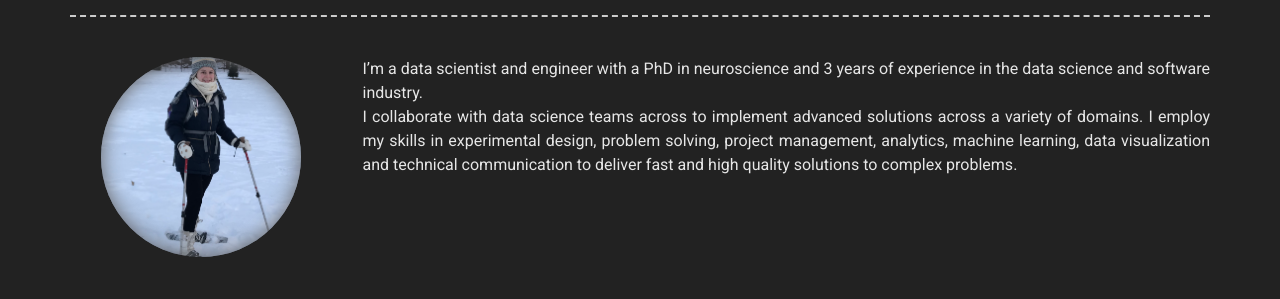
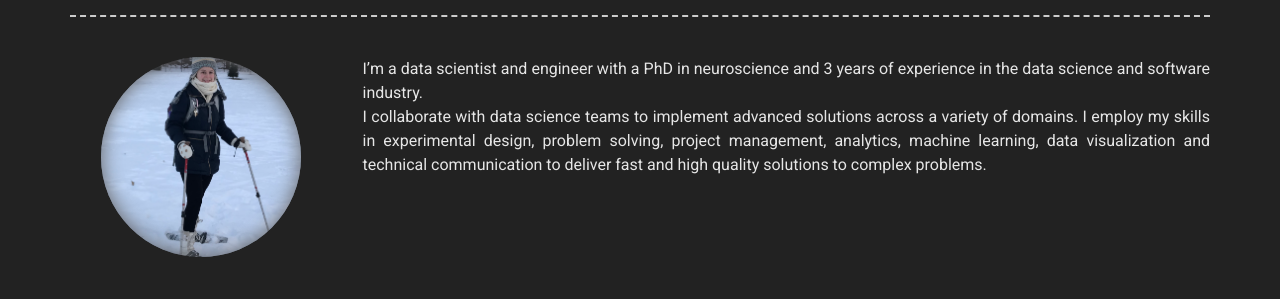
Before and after one commit to katieshakman/katieshakman.github.io, a Jekyll site: the page built from index.md, in a window 1280 px wide. Shown: the part 245-544 px from the top of the page. Built offline with Jekyll 4.4.1, drawn with Linux system fonts in a browser that asks for light colours; nearby versions of some CDN libraries.

Commit message:
Update _config.yml

```diff
--- a/_config.yml
+++ b/_config.yml
@@ -54,7 +54,7 @@ github_username:  katieshakman
 about_profile_image: images/Katie_Snowshoe_Cropped_Small.jpg #Google Profile Picture.png #insight-headshot-linkedin-version.jpeg
 about_content: | # this will include new lines to allow paragraphs
  I'm a data scientist and engineer with a PhD in neuroscience and 3 years of experience in the data science and software industry.
- I collaborate with data science teams across to implement advanced solutions across a variety of domains.
+ I collaborate with data science teams to implement advanced solutions across a variety of domains.
  I employ my skills in experimental design, problem solving, project management, analytics, machine learning, data visualization and technical communication
  to deliver fast and high quality solutions to complex problems.
 
```
